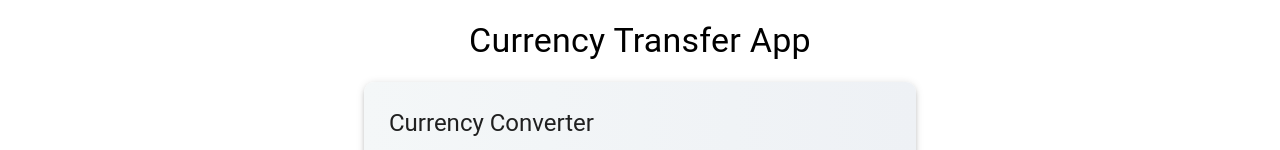
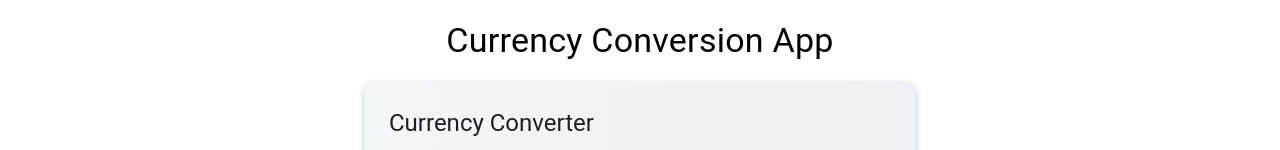
Before and after one commit to MalithaChamikara/Currency-Converter, a React (Create React App) app in the folder frontend/: page / in a window 1280 px wide. Shown: the top 150 px of the page. Built offline with nearby package versions, Linux system fonts and the light colour scheme; no server answers.

Commit message:
Fix:Update Transaction Feature

```diff
--- a/frontend/public/index.html
+++ b/frontend/public/index.html
@@ -24,7 +24,7 @@
       work correctly both with client-side routing and a non-root public URL.
       Learn how to configure a non-root public URL by running `npm run build`.
     -->
-    <title>React App</title>
+    <title>Currency Converter App</title>
   </head>
   <body>
     <noscript>You need to enable JavaScript to run this app.</noscript>
--- a/frontend/src/App.js
+++ b/frontend/src/App.js
@@ -39,7 +39,7 @@ const App = () => {
   return (
     <Container>
       <Typography variant="h4" align="center" style={{ marginTop: "20px" }}>
-        Currency Transfer App
+        Currency Conversion App
       </Typography>
       <ConversionForm fetchTransactions={fetchTransactions}  countries={countries}/>
       <TransferHistory  transactions={transactions} fetchTransactions={fetchTransactions} countries={countries}/>
--- a/frontend/src/components/ConversionForm.js
+++ b/frontend/src/components/ConversionForm.js
@@ -53,7 +53,7 @@ const ConversionForm = ({ fetchTransactions, countries }) => {
 
         }
         try {
-            const response = await axios.post(`${BASE_API}/transactionS`, transactionData);
+            const response = await axios.post(`${BASE_API}/transactions`, transactionData);
             console.log("Transfer response: ", response.data);
             setFromCurrency("");
             setToCurrency("");
```
